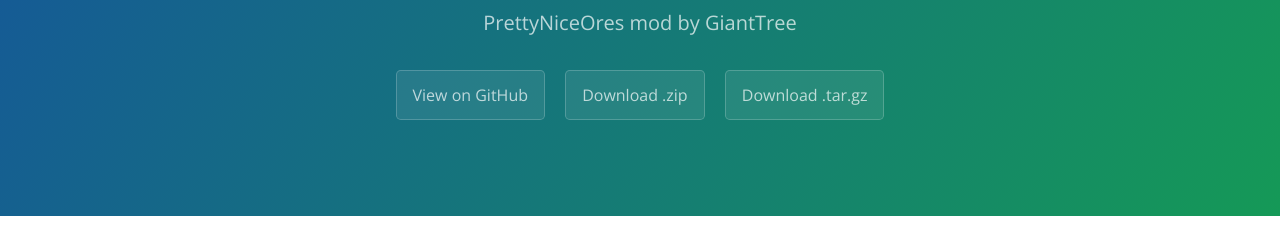
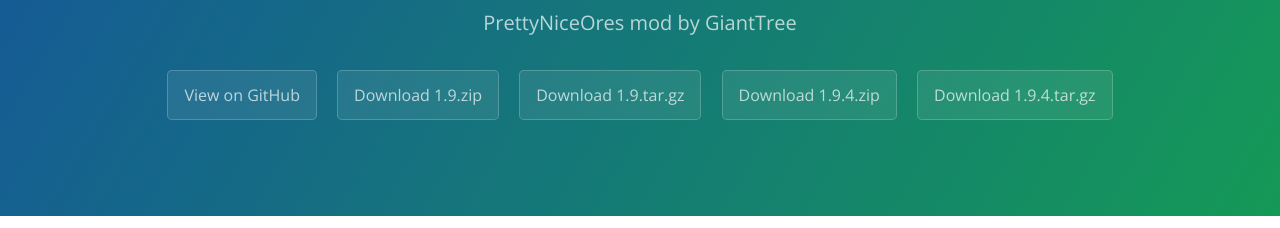
Before and after one commit to GiantTreeLP/PrettyNiceOres, a plain HTML site: page index.html in a window 1280 px wide. Shown: the part 167-395 px from the top of the page. Drawn offline with nearby package versions, Linux system fonts and the light colour scheme.

Commit message:
Update index.html

```diff
--- a/index.html
+++ b/index.html
@@ -14,8 +14,10 @@
       <h1 class="project-name">Prettyniceores</h1>
       <h2 class="project-tagline">PrettyNiceOres mod by GiantTree</h2>
       <a href="https://github.com/GiantTreeLP/PrettyNiceOres" class="btn">View on GitHub</a>
-      <a href="https://github.com/GiantTreeLP/PrettyNiceOres/zipball/master" class="btn">Download .zip</a>
-      <a href="https://github.com/GiantTreeLP/PrettyNiceOres/tarball/master" class="btn">Download .tar.gz</a>
+      <a href="https://github.com/GiantTreeLP/PrettyNiceOres/zipball/1.9" class="btn">Download 1.9.zip</a>
+      <a href="https://github.com/GiantTreeLP/PrettyNiceOres/tarball/1.9" class="btn">Download 1.9.tar.gz</a>
+      <a href="https://github.com/GiantTreeLP/PrettyNiceOres/zipball/1.9.4" class="btn">Download 1.9.4.zip</a>
+      <a href="https://github.com/GiantTreeLP/PrettyNiceOres/tarball/1.9.4" class="btn">Download 1.9.4.tar.gz</a>
     </section>
 
     <section class="main-content">
```
